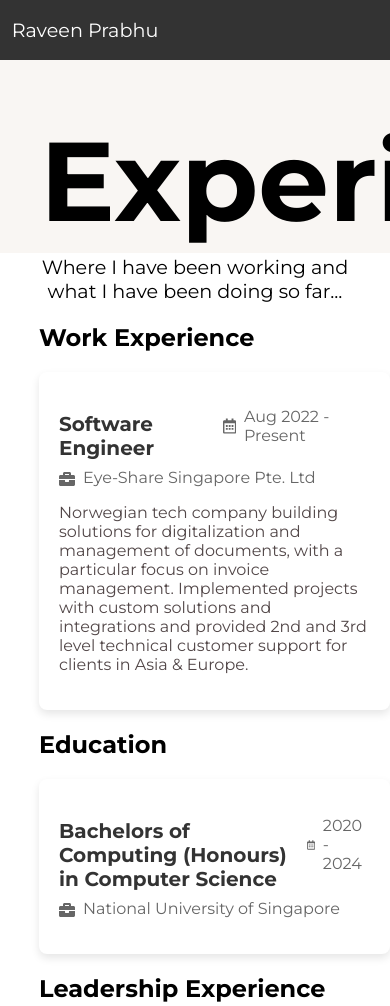
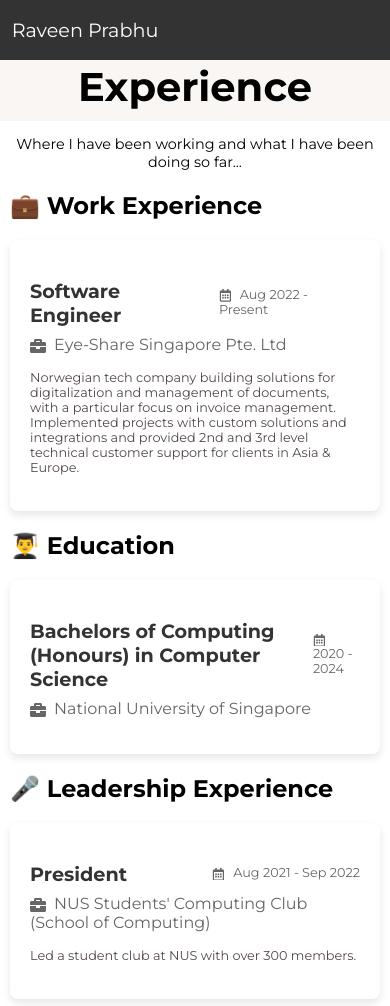
Before and after one commit to itsraveen/personal-portfolio, a Gatsby site: page /experience in a window 390 px wide. Shown: the top 1006 px of the page. Built offline with nearby package versions, Linux system fonts and the light colour scheme; Gatsby itself is replaced by a stand-in of ours.

Commit message:
Configure experience page for mobile

```diff
--- a/src/components/css/experience.module.css
+++ b/src/components/css/experience.module.css
@@ -71,3 +71,65 @@
   color: #999999;
   margin-bottom: 10px;
 }
+
+/* Mobile Styles */
+@media (max-width: 768px) {
+  .cards {
+    margin: 0 10px; /* Remove left margin on smaller screens */
+  }
+
+  .sectionTitle h2 {
+    font-size: 4em; /* Adjust font size for smaller screens */
+    padding: 0 0px; /* Reduced padding */
+    margin-top: 5vh;
+  }
+
+  .sectionTitle p {
+    font-size: 1em; /* Adjust font size for smaller screens */
+    max-width: 90%; /* Increase max-width for better readability */
+  }
+
+  .experienceSection {
+    margin-bottom: 0px; /* Reduced margin for smaller screens */
+  }
+
+  .title {
+    font-size: 20px; /* Smaller font size for mobile */
+  }
+
+  .description {
+    font-size: 14px; /* Smaller font size for mobile */
+  }
+
+  .duration {
+    font-size: 12px; /* Smaller font size for mobile */
+  }
+}
+
+@media (max-width: 480px) {
+  .sectionTitle h2 {
+    font-size: 2.5em; /* Further reduced font size for very small screens */
+    padding: 0 10px; /* Further reduced padding */
+  }
+
+  .sectionTitle p {
+    font-size: 0.9em; /* Further reduced font size for very small screens */
+    max-width: 95%; /* Increase max-width for very small screens */
+  }
+
+  .experienceSection {
+    margin-bottom: 10px; /* Further reduced margin for very small screens */
+  }
+
+  .title {
+    font-size: 18px; /* Further reduced font size */
+  }
+
+  .description {
+    font-size: 12px; /* Further reduced font size */
+  }
+
+  .duration {
+    font-size: 10px; /* Further reduced font size */
+  }
+}
--- a/src/components/css/experiencecard.module.css
+++ b/src/components/css/experiencecard.module.css
@@ -6,33 +6,28 @@
   padding: 20px; /* Padding inside the card */
   margin-bottom: 20px; /* Space between cards */
   transition: transform 0.3s ease-in-out, box-shadow 0.3s ease-in-out; /* Smooth transition for hover effects */
-  max-width: 90%; /* Maximum width */
+  max-width: 100%; /* Full width on smaller screens */
+  box-sizing: border-box; /* Include padding and border in the element's total width and height */
 }
 
 .cardTitle {
-  font-size: 20px;
+  font-size: 20px; /* Desktop font size */
   color: #333333; /* Darker text for better readability */
   font-weight: bold;
   margin-bottom: 0.5rem;
 }
 
-.cardDuration {
-  font-size: 16px;
+.cardDescription {
+  font-size: 16px; /* Desktop font size */
   color: #666666;
-  display: flex;
-  align-items: center;
-  margin-bottom: 0.5rem;
+  margin-bottom: 1rem; /* Space before duration */
 }
 
-.icon {
-  margin-right: 0.5rem;
-  font-size: 16px; /* Ensuring the icon is not too large */
-}
-
-.cardDescription {
-  font-size: 16px;
+.cardDuration {
+  font-size: 16px; /* Desktop font size */
   color: #666666;
-  margin-bottom: 1rem; /* More space before sub-description */
+  display: block; /* Ensure it appears on its own line */
+  margin-top: 0.5rem; /* Space above duration */
 }
 
 .cardSubDescription {
@@ -80,3 +75,41 @@
   margin-right: 8px;  /* Adjust right margin for spacing between icon and text */
   vertical-align: middle;  /* Aligns icon vertically with the text */
 }
+
+/* Mobile styles */
+@media (max-width: 768px) {
+  .cardTitle {
+    font-size: 18px; /* Adjusted for mobile */
+  }
+
+  .cardDescription {
+    font-size: 14px; /* Adjusted for mobile */
+  }
+
+  .cardDuration {
+    font-size: 14px; /* Adjusted for mobile */
+    margin-top: 0.5rem; /* Space above duration */
+    display: block; /* Ensure it appears on its own line below description */
+  }
+}
+
+@media (max-width: 480px) {
+  .cardTitle {
+    font-size: 1.2em; /* Further reduced font size */
+  }
+
+  .cardDuration {
+    font-size: 0.8em; /* Adjusted for mobile */
+    margin-top: 0.5rem; /* Space above duration */
+    margin-left: 0.2rem; /* Space above duration */
+    display: block; /* Ensure it appears on its own line below description */
+  }
+
+  .cardDescription {
+    font-size: 1.0em; /* Further reduced font size */
+  }
+
+  .cardSubDescription {
+    font-size: 0.8em; /* Further reduced font size */
+  }
+}
--- a/src/components/js/experience.js
+++ b/src/components/js/experience.js
@@ -14,13 +14,13 @@ const Experience = () => {
         </div>
         <div className={styles.cards}>
           <div id="work">
-            <ExperienceSection title="Work Experience" experiences={workExperiences} />
+            <ExperienceSection title="💼 Work Experience" experiences={workExperiences} />
           </div>
           <div id="education">
-            <ExperienceSection title="Education" experiences={educations} />
+            <ExperienceSection title="👨‍🎓 Education" experiences={educations} />
           </div>
           <div id="leadership">
-            <ExperienceSection title="Leadership Experience" experiences={leadershipExperiences} />
+            <ExperienceSection title="🎤 Leadership Experience" experiences={leadershipExperiences} />
           </div>
         </div>
       </div>
```
